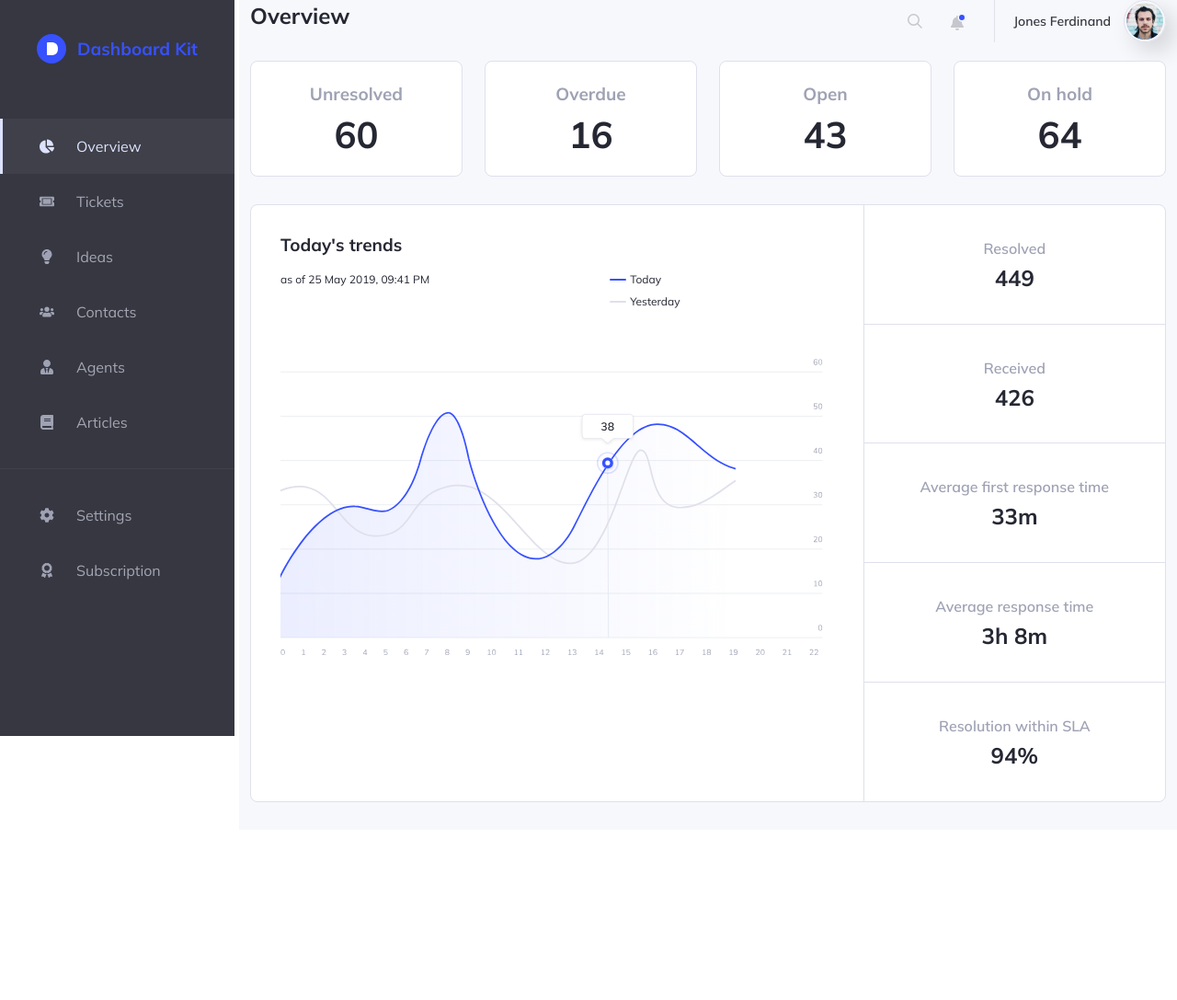
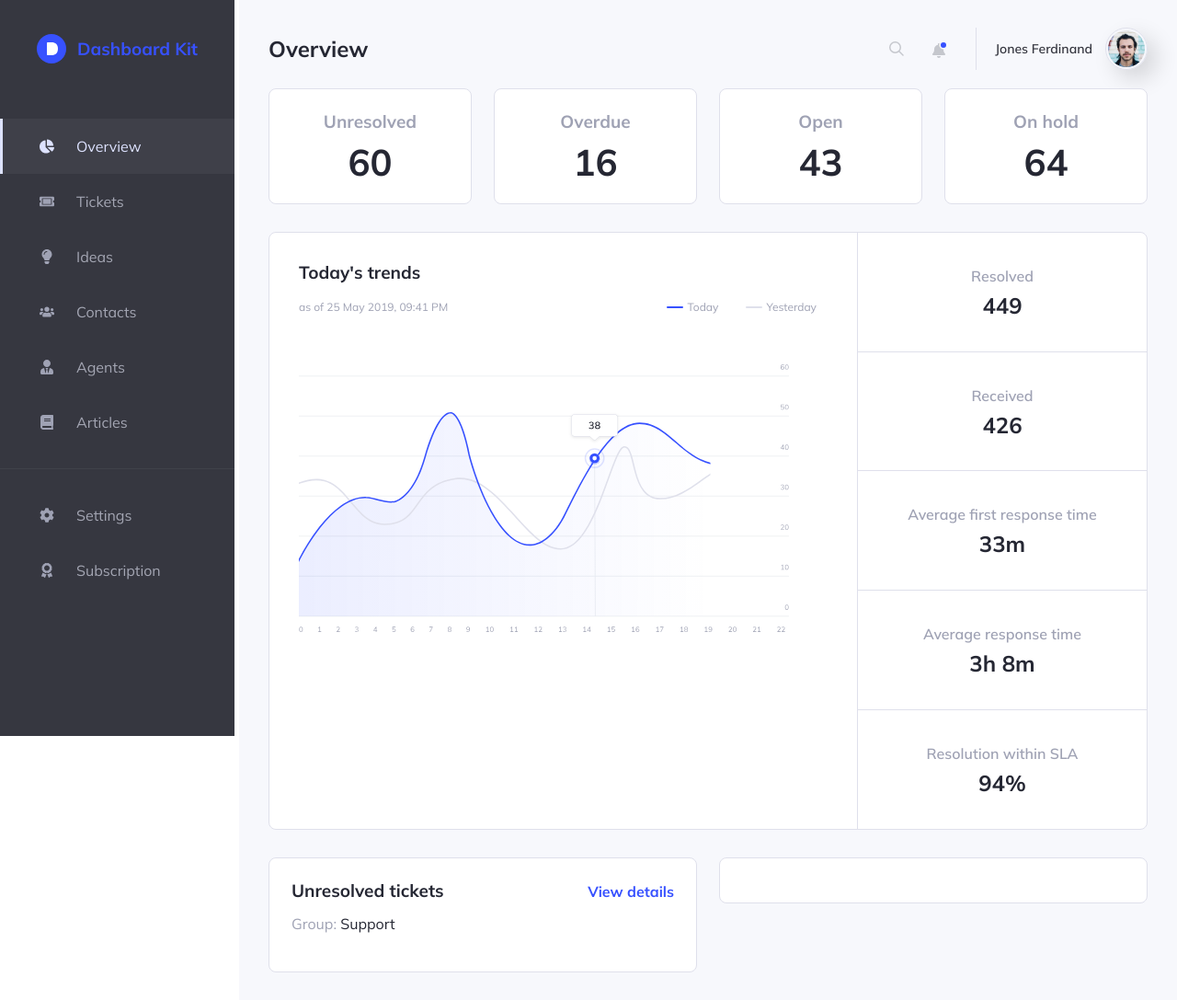
Before and after one commit to clcapili/bootstrap-cc, a website: page public/index.html in a window 1280 px wide. Shown: the whole page at 92% size. Before the commit the page ends 902 px from the top, so only its background shows below. Drawn offline with nearby package versions, Linux system fonts and the light colour scheme.

Commit message:
Added tickets and tasks row

```diff
--- a/public/index.html
+++ b/public/index.html
@@ -198,14 +198,21 @@
         <!-- mobile sidebar menu end -->
 
         <!-- main content start -->
-        <main class="content-page">
+        <main class="content-page py-sm-3 px-sm-2 p-1 pt-3">
             <div class="container-fluid">
                 <!-- topbar start -->
                 <div class="topbar-menu">
-                    <div class="row flex-row-reverse d-flex justify-content-between align-items-center">
+                    <div class="row d-flex justify-content-between align-items-center">
+                        <!-- main heading start -->
+                        <div class="col-auto">
+                            <h1 class="mb-0">Overview</h1>
+                        </div>
+                        <!-- main heading end -->
+
                         <div class="col-auto">
                             <div class="topbar-menu-right d-flex align-items center">
-                                <a href="/" class="d-flex align-items-center">
+                                <!-- profile icons start -->
+                                <a href="/" class="search-icon d-flex align-items-center">
                                     <svg width="16" height="16" viewBox="0 0 16 16" fill="none" xmlns="http://www.w3.org/2000/svg">
                                         <g clip-path="url(#clip0_584_242)">
                                             <circle cx="6.5" cy="6.5" r="5.75" stroke="#C5C7CD" stroke-width="1.5"/>
@@ -215,18 +222,19 @@
                                     <span class="visually-hidden-focusable">Search</span>
                                 </a>
 
-                                <a href="/" class="d-flex align-items-center">
+                                <a href="/" class="notifications-icon d-flex align-items-center">
                                     <svg width="18" height="19" viewBox="0 0 18 19" fill="none" xmlns="http://www.w3.org/2000/svg">
                                         <path d="M7.99999 19C9.10374 19 9.99905 18.1047 9.99905 17H6.00093C6.00093 18.1047 6.89624 19 7.99999 19ZM14.7309 14.3216C14.1272 13.6728 12.9975 12.6969 12.9975 9.5C12.9975 7.07188 11.295 5.12813 8.99937 4.65125V4C8.99937 3.44781 8.55187 3 7.99999 3C7.44812 3 7.00062 3.44781 7.00062 4V4.65125C4.70499 5.12813 3.00249 7.07188 3.00249 9.5C3.00249 12.6969 1.8728 13.6728 1.26905 14.3216C1.08155 14.5231 0.998429 14.7641 0.999991 15C1.00343 15.5125 1.40562 16 2.00312 16H13.9969C14.5944 16 14.9969 15.5125 15 15C15.0016 14.7641 14.9184 14.5228 14.7309 14.3216V14.3216Z" fill="#C5C7CD"/>
                                         <circle cx="13" cy="5" r="3.75" fill="#3751FF" stroke="#F7F8FC" stroke-width="1.5"/>
                                     </svg>
                                     <span class="visually-hidden-focusable">Notifications</span>
                                 </a>
+                                <!-- profile icons start -->
 
                                 <!-- profile avatar -->
-                                <div class="dropdown">
+                                <div class="dropdown" data-bs-toggle="tooltip" data-bs-placement="left" title="Amanda, please click me! More tooltips on mobile nav! :)">
                                     <a href="javascript:void(0)" class="profile text-dark" role="button" id="dropdownMenuLink" data-bs-toggle="dropdown" aria-expanded="false">
-                                        <p class="name">Jones Ferdinand</p>
+                                        <p class="d-none d-sm-block">Jones Ferdinand</p>
                                         <img src="/assets/img/avatar.png" alt="User Avatar Icon" />
                                     </a>
 
@@ -238,12 +246,7 @@
                                 </div>
                             </div>
                         </div>
-                        <div class="col-auto">
-                            <h1>Overview</h1>
-                        </div>
                     </div>
-
-
                 </div>
                 <!-- topbar end -->
 
@@ -275,7 +278,7 @@
 
                         <div class="col-lg-3 col-6">
                             <a href="/">
-                                <div class="card mb-2 mb-lg-0">
+                                <div class="card">
                                     <div class="card-body">
                                         <h2 class="card-title">Open</h2>
                                         <span>43</span>
@@ -286,7 +289,7 @@
 
                         <div class="col-lg-3 col-6">
                             <a href="/">
-                                <div class="card mb-2 mb-lg-0">
+                                <div class="card">
                                     <div class="card-body">
                                         <h2 class="card-title">On hold</h2>
                                         <span>64</span>
@@ -308,24 +311,24 @@
                                                 <h2>Today's trends</h2>
 
                                                 <div class="row mb-5">
-                                                    <div class="col-xl-7">
-                                                        <small>as of 25 May 2019, 09:41 PM</small>
+                                                    <div class="col-md-7">
+                                                        <small class="gray-400">as of 25 May 2019, 09:41 PM</small>
                                                     </div>
 
-                                                    <div class="col-xl-5">
-                                                        <div class="legends">
-                                                            <div class="legend">
+                                                    <div class="col-md-5">
+                                                        <div class="legends d-flex justify-content-end mt-2 mt-md-0">
+                                                            <div class="legend me-3">
                                                                 <svg width="18" height="2" viewBox="0 0 18 2" fill="none" xmlns="http://www.w3.org/2000/svg">
                                                                     <path d="M1 1H17" stroke="#3751FF" stroke-width="2" stroke-linecap="round"/>
                                                                 </svg>
-                                                                <small>Today</small>
+                                                                <small class="gray-400">Today</small>
                                                             </div>
 
                                                             <div class="legend">
                                                                 <svg width="18" height="2" viewBox="0 0 18 2" fill="none" xmlns="http://www.w3.org/2000/svg">
                                                                     <path d="M1 1H17" stroke="#DFE0EB" stroke-width="2" stroke-linecap="round"/>
                                                                 </svg>
-                                                                <small>Yesterday</small>
+                                                                <small class="gray-400">Yesterday</small>
                                                             </div>
                                                         </div>
 
@@ -334,7 +337,7 @@
 
                                                 <div class="row chart-main">
                                                     <div class="col-12">
-                                                        <svg viewBox="0 0 686 380" fill="none" xmlns="http://www.w3.org/2000/svg">
+                                                        <svg class="pe-3" viewBox="0 0 686 380" fill="none" xmlns="http://www.w3.org/2000/svg">
                                                             <g clip-path="url(#clip0_584_115)">
                                                                 <path d="M0 355H686" stroke="#EBEDF0"/>
                                                                 <path d="M0 299H686" stroke="#EBEDF0"/>
@@ -447,27 +450,27 @@
 
                                         <div class="col-xl-4 ps-xl-0">
                                             <div class="row gx-0 chart-right h-100">
-                                                <div class="col-lg-12 stat">
+                                                <div class="col-xl-12 col-sm-6 stat">
                                                     <span class="lead">Resolved</span>
                                                     <span class="h1 mb-0">449</span>
                                                 </div>
 
-                                                <div class="col-lg-12 stat">
+                                                <div class="col-xl-12 col-sm-6 stat">
                                                     <span class="lead">Received</span>
                                                     <span class="h1 mb-0">426</span>
                                                 </div>
 
-                                                <div class="col-lg-12 stat">
+                                                <div class="col-xl-12 col-sm-6 stat">
                                                     <span class="lead">Average first response time</span>
                                                     <span class="h1 mb-0">33m</span>
                                                 </div>
 
-                                                <div class="col-lg-12 stat">
+                                                <div class="col-xl-12 col-sm-6 stat">
                                                     <span class="lead">Average response time</span>
                                                     <span class="h1 mb-0">3h 8m</span>
                                                 </div>
 
-                                                <div class="col-lg-12 stat">
+                                                <div class="col-xl-12 stat">
                                                     <span class="lead">Resolution within SLA</span>
                                                     <span class="h1 mb-0">94%</span>
                                                 </div>
@@ -479,6 +482,35 @@
                         </div>
                     </div>
                     <!-- chart row end -->
+
+                    <!-- tickets and tasks start -->
+                    <div class="row">
+                        <div class="col-lg-6">
+                            <div class="card">
+                                <div class="card-body">
+                                    <div class="row">
+                                        <div class="col-lg-6">
+                                            <h2>Unresolved tickets</h2>
+                                            <p><span class="gray-400">Group:</span> Support</p>
+                                        </div>
+
+                                        <div class="col-lg-6 text-end fw-bold">
+                                            <a href="/">View details</a>
+                                        </div>
+                                    </div>
+                                </div>
+                            </div>
+                        </div>
+
+                        <div class="col-lg-6">
+                            <div class="card">
+                                <div class="card-body">
+
+                                </div>
+                            </div>
+                        </div>
+                    </div>
+                    <!-- tickets and tasks end -->
                 </section>
                 <!-- content end -->
             </div>
```
